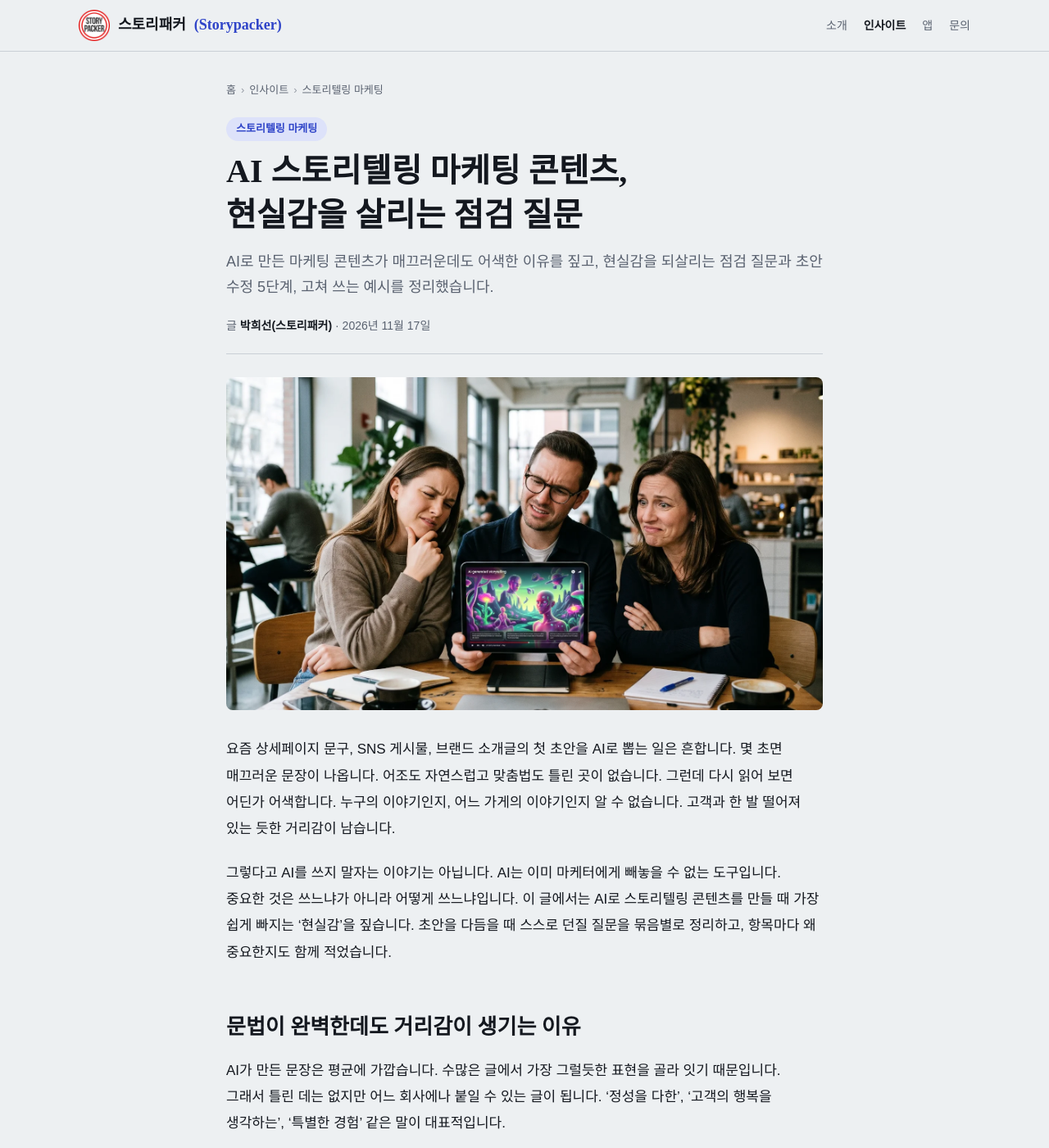
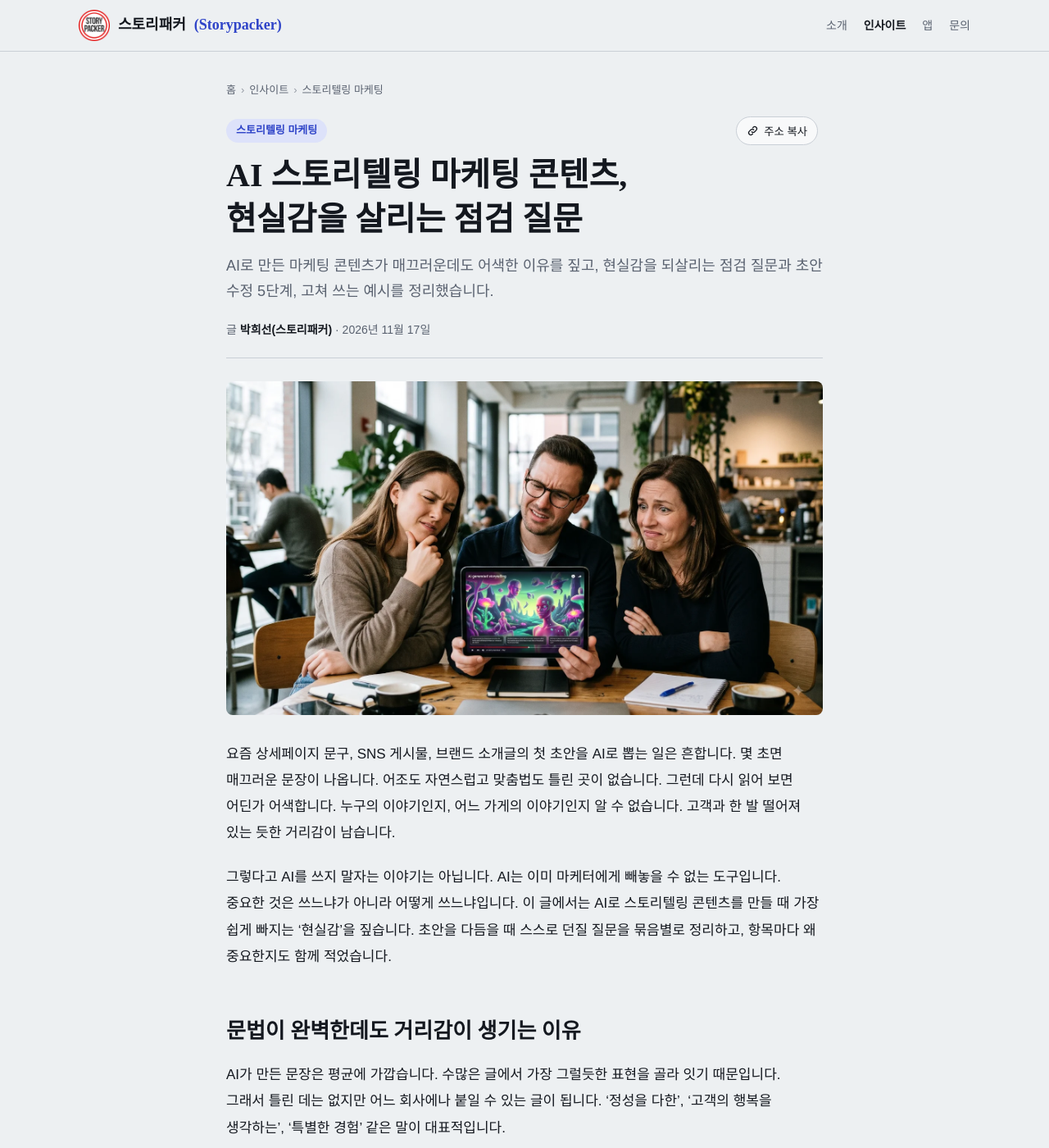
Before and after one commit to storypacker/intro, a Jekyll site: the page built from _posts/2026-11-17-ai-storytelling-content-reality-checklist.md, in a window 1280 px wide and 1400 px high. Shown: the whole window at 82% size. Built offline with Jekyll 4.4.1, drawn with Linux system fonts in a browser that asks for light colours; some web fonts are replaced.

Commit message:
글 머리에 '주소 복사'·'공유' 버튼 추가
- 분야 표시 오른쪽에 주소 복사 버튼(글의 정식 주소를 복사)
- 휴대폰에서는 공유 버튼도 표시(카카오톡·문자·SNS 등 기기 공유 창)
- 복사가 막힌 브라우저에서는 주소 칸을 보여 주고 선택해 둠

Co-Authored-By: Claude Opus 5.5 <noreply@anthropic.com>
Claude-Session: https://claude.ai/code/session_01QHybt6BjWw3axTEaFDbpJ3

```diff
--- a/_layouts/post.html
+++ b/_layouts/post.html
@@ -9,7 +9,15 @@ layout: base
     {%- if cat %}<span aria-hidden="true">›</span><a href="{{ '/insights/' | append: cat.id | append: '/' | relative_url }}">{{ cat.name }}</a>{% endif %}
   </nav>
   <header class="post-head">
-    {% if cat %}<a class="cat-chip" href="{{ '/insights/' | append: cat.id | append: '/' | relative_url }}">{{ cat.name }}</a>{% endif %}
+    <div class="post-top">
+      {% if cat %}<a class="cat-chip" href="{{ '/insights/' | append: cat.id | append: '/' | relative_url }}">{{ cat.name }}</a>{% else %}<span></span>{% endif %}
+      <div class="share" data-url="{{ page.url | absolute_url }}" data-title="{{ page.title | escape }}">
+        <button type="button" class="share-btn" data-act="copy" aria-label="이 글 주소 복사"><svg viewBox="0 0 24 24" width="15" height="15" aria-hidden="true"><path d="M10 14a4 4 0 0 0 5.7 0l3-3a4 4 0 0 0-5.7-5.7l-1 1M14 10a4 4 0 0 0-5.7 0l-3 3a4 4 0 0 0 5.7 5.7l1-1" fill="none" stroke="currentColor" stroke-width="2" stroke-linecap="round"/></svg><span>주소 복사</span></button>
+        <button type="button" class="share-btn" data-act="share" hidden aria-label="이 글 공유하기"><svg viewBox="0 0 24 24" width="15" height="15" aria-hidden="true"><path d="M12 3v12M7 8l5-5 5 5M5 13v6a2 2 0 0 0 2 2h10a2 2 0 0 0 2-2v-6" fill="none" stroke="currentColor" stroke-width="2" stroke-linecap="round" stroke-linejoin="round"/></svg><span>공유</span></button>
+        <input class="share-url" type="text" readonly value="{{ page.url | absolute_url }}" aria-label="이 글 주소" hidden>
+        <span class="share-msg" role="status" aria-live="polite"></span>
+      </div>
+    </div>
     <h1>{{ page.title | escape }}</h1>
     {% if page.description %}<p class="lede">{{ page.description | escape }}</p>{% endif %}
     <p class="post-meta">글 <strong>{{ page.author | default: site.author.byline | default: site.author.name }}</strong> · <time datetime="{{ page.date | date_to_xmlschema }}">{{ page.date | date: "%Y년 %-m월 %-d일" }}</time>{% if page.updated %} · 고침 <time datetime="{{ page.updated | date_to_xmlschema }}">{{ page.updated | date: "%Y년 %-m월 %-d일" }}</time>{% endif %}</p>
@@ -60,6 +68,23 @@ layout: base
   </nav>
   {%- endif %}
 </article>
+<script>
+(function(){
+  var box=document.querySelector(".post-head .share");if(!box)return;
+  var url=box.getAttribute("data-url"),title=box.getAttribute("data-title");
+  var msg=box.querySelector(".share-msg"),field=box.querySelector(".share-url"),t;
+  function say(text){msg.textContent=text;clearTimeout(t);t=setTimeout(function(){msg.textContent=""},2500)}
+  function manual(){field.hidden=false;field.focus();field.select();say("주소를 선택해 두었습니다. 복사(Ctrl+C, ⌘+C)하세요")}
+  function copy(){
+    if(navigator.clipboard&&window.isSecureContext){navigator.clipboard.writeText(url).then(function(){say("주소를 복사했습니다")},fallback)}else fallback()}
+  function fallback(){try{field.hidden=false;field.select();var ok=document.execCommand("copy");field.hidden=true;ok?say("주소를 복사했습니다"):manual()}catch(e){manual()}}
+  var shareBtn=box.querySelector('[data-act="share"]');
+  if(navigator.share&&/Android|iPhone|iPad|iPod|Mobile/i.test(navigator.userAgent))shareBtn.hidden=false;
+  box.addEventListener("click",function(e){var b=e.target.closest(".share-btn");if(!b)return;
+    if(b.getAttribute("data-act")==="copy")copy();
+    else navigator.share({title:title,url:url}).catch(function(){});});
+})();
+</script>
 <script type="application/ld+json">
 {"@context":"https://schema.org","@type":"BlogPosting",
  "headline":{{ page.title | jsonify }},
--- a/assets/site.css
+++ b/assets/site.css
@@ -76,6 +76,14 @@ a{color:inherit}
 .post{max-width:760px;padding-block:36px 72px}
 .post-head h1{font-family:var(--display);font-size:clamp(28px,4.6vw,40px);line-height:1.35;margin:10px 0 14px;text-wrap:balance}
 .post-head .lede{font-size:18px}
+.post-top{display:flex;justify-content:space-between;align-items:center;gap:10px;flex-wrap:wrap}
+.share{display:flex;align-items:center;gap:6px;flex-wrap:wrap;margin-left:auto}
+.share-btn{display:inline-flex;align-items:center;gap:6px;font:500 13px/1 inherit;font-family:inherit;color:var(--ink);background:var(--surface);border:1px solid var(--line);border-radius:999px;padding:7px 12px;cursor:pointer}
+.share-btn:hover{border-color:var(--accent);color:var(--accent)}
+.share-btn:focus-visible{outline:2px solid var(--accent);outline-offset:2px}
+.share-btn[hidden],.share-url[hidden]{display:none}
+.share-url{font-size:12px;width:min(320px,70vw);padding:6px 8px;border:1px solid var(--line);border-radius:6px;background:var(--surface);color:var(--ink)}
+.share-msg{font-size:12.5px;color:var(--accent);min-width:0}
 .cat-chip{display:inline-block;font-size:13px;font-weight:600;color:var(--accent);background:var(--accent-soft);border-radius:999px;padding:3px 12px;text-decoration:none}
 .post-meta{margin:18px 0 0;padding-bottom:22px;border-bottom:1px solid var(--line);font-size:14px;color:var(--muted)}
 .post-meta strong{color:var(--ink);font-weight:600}
```
